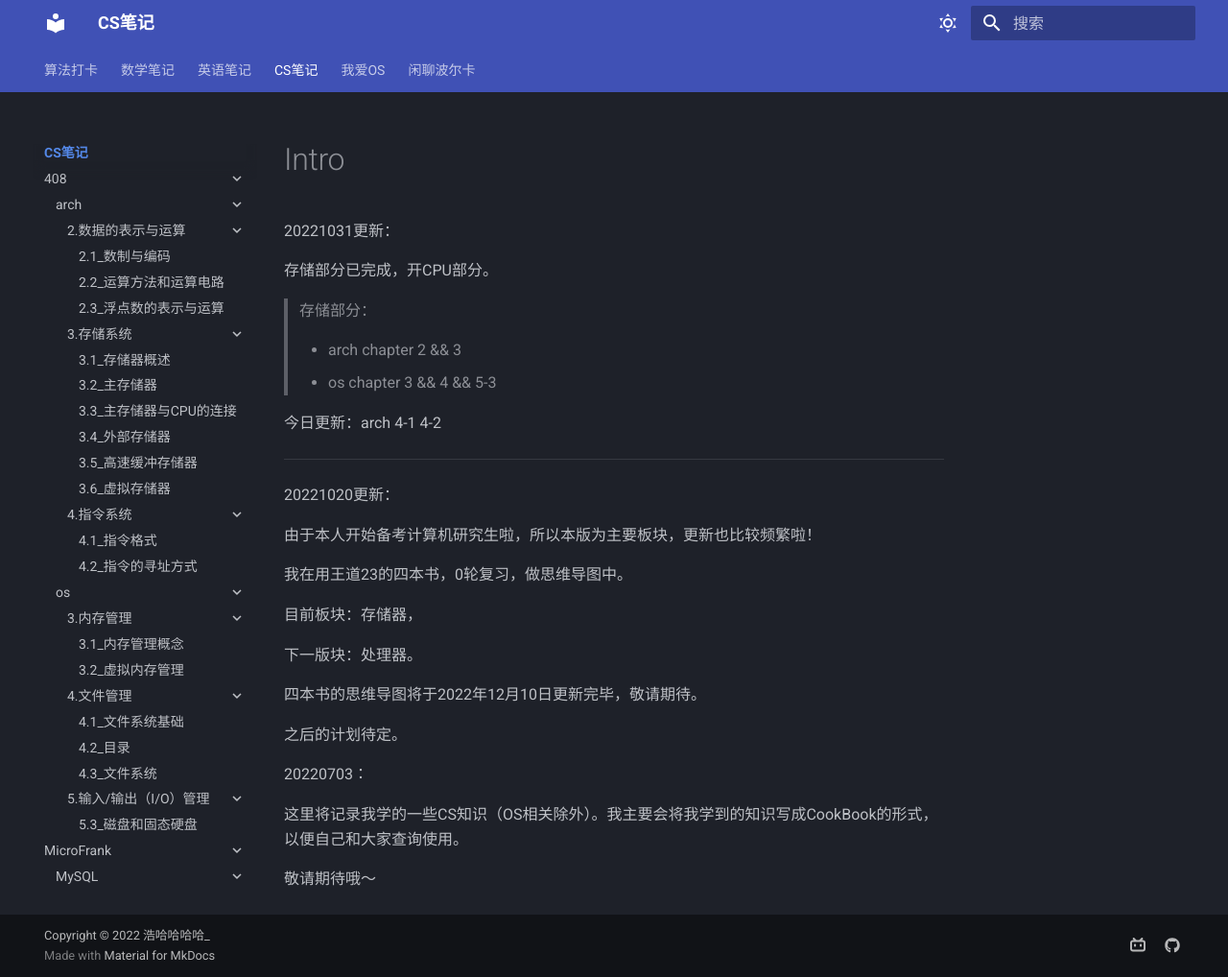
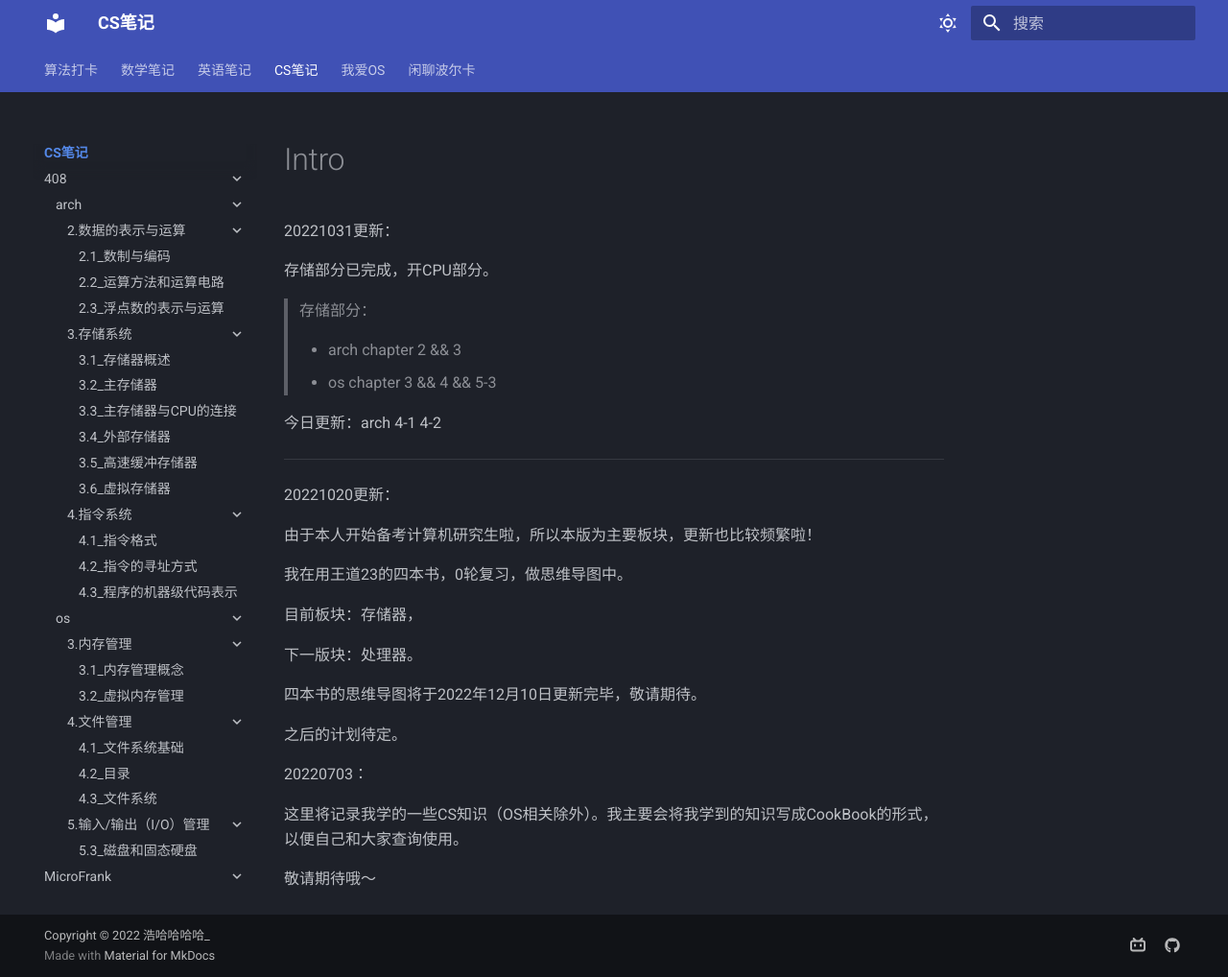
Before and after one commit to Haohahahaha/cs, an MkDocs documentation site: the page built from docs/index.md, in a window 1280 px wide and 1018 px high. Shown: the whole window at 96% size. Built offline with MkDocs 1.6.1 and Material for MkDocs 9.7.7, drawn with Linux system fonts in a browser that asks for light colours.

Commit message:
2022-11-02_20:33:51 update

```diff
--- /dev/null
+++ b/docs/408/arch/4-3.md
@@ -0,0 +1 @@
+![4-3](./pic/4-3.png)
--- a/mkdocs.yml
+++ b/mkdocs.yml
@@ -51,7 +51,7 @@ nav:
         - 4.指令系统:
           - 4.1_指令格式: 408/arch/4-1.md
           - 4.2_指令的寻址方式: 408/arch/4-2.md
-#         - 4.3_程序的机器级代码表示: 408/arch/4-3.md
+          - 4.3_程序的机器级代码表示: 408/arch/4-3.md
 #         - 4.4_CISC和RISC的基本概念: 408/arch/4-4.md
 #       - 5.中央处理器:
 #         - 5.1_CPU的功能和基本结构: 408/arch/5-1.md
```
Also changed, not shown: 1 other file.
